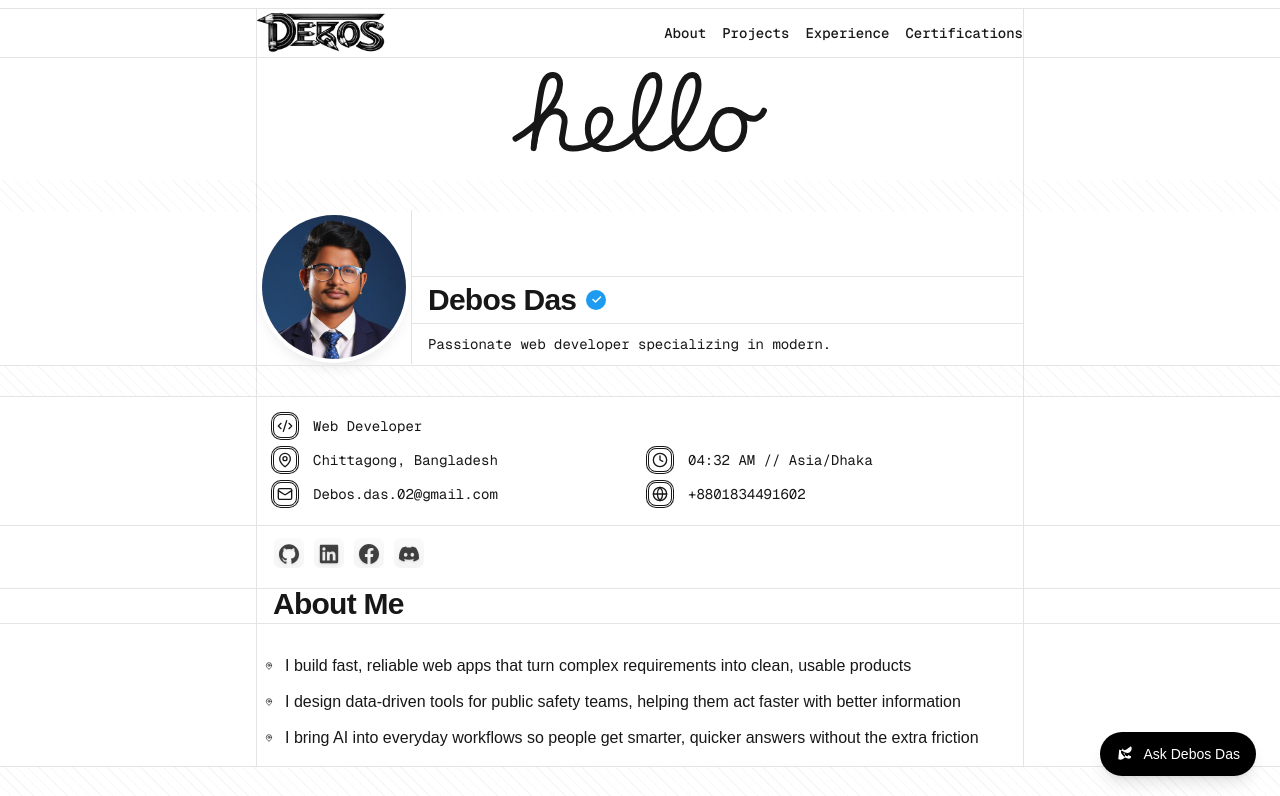
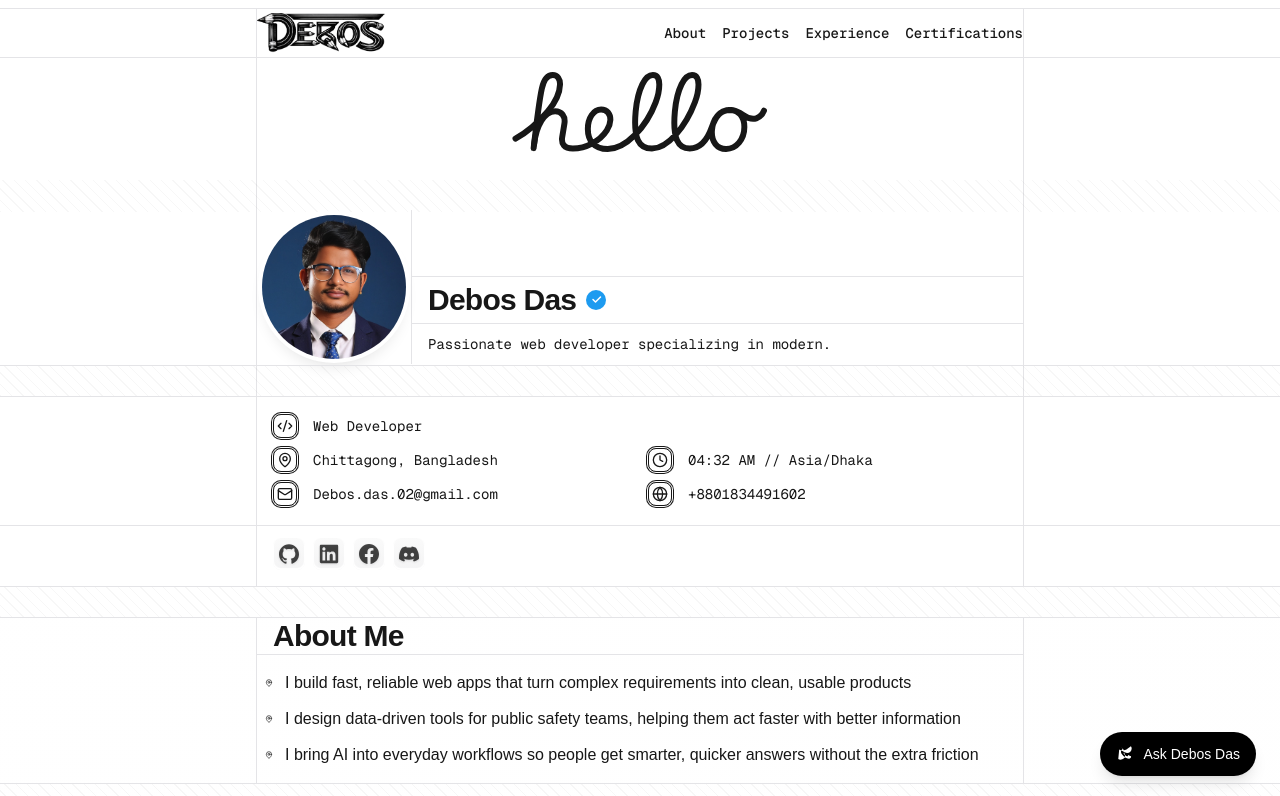
Before and after one commit to Debos602/latest-portfolio, a Next.js app: page / in a window 1280 px wide. Shown: the top 796 px of the page. Built offline with nearby package versions, Linux system fonts and the light colour scheme.

Commit message:
fixed layout error

```diff
--- a/package.json
+++ b/package.json
@@ -9,6 +9,7 @@
     "lint": "eslint"
   },
   "dependencies": {
+    "gsap": "^3.15.0",
     "lucide-react": "^1.21.0",
     "next": "16.2.9",
     "react": "19.2.4",
--- a/src/components/about.tsx
+++ b/src/components/about.tsx
@@ -13,14 +13,11 @@ export default function About() {
   return (
     <section id="about" className="bg-gradient-safe">
       <div className="max-w-3xl mx-auto border-x border-[lab(90.6853%_0.399232_-1.45452)]">
-        <h2 className="mb-8 px-4 text-3xl font-bold tracking-tight text-foreground ">
+        <h2 className="px-4 text-3xl font-bold tracking-tight text-foreground  border-b border-[lab(90.6853%_0.399232_-1.45452)]">
           About Me
         </h2>
-         <div
-            className="absolute top-[592px] left-0 right-0 h-8 pointer-events-none border-b border-[lab(90.6853%_0.399232_-1.45452)]"
-            aria-hidden="true"
-          />
-            <ul className="space-y-3 pb-4">
+
+            <ul className="space-y-3 py-4">
           {points.map((text, i) => (
             <li key={i} className="flex items-center gap-3">
                  <MapPin  className="size-4 pl-2 text-primary" />
--- a/src/components/hero.tsx
+++ b/src/components/hero.tsx
@@ -2,6 +2,7 @@ import Image from "next/image";
 import image from "../asset/debos_image.jpg";
 // Add to your imports at the top of the file
 import { CodeXml, MapPin, Clock, Mail, Globe } from "lucide-react";
+import { HatchDivider } from "./HatchDivider";
 export default function Hero() {
   return (
     <section className="bg-background mt-10">
@@ -156,7 +157,7 @@ export default function Hero() {
           {/* Social links */}
       <div className="p-4">
         <div
-            className="absolute top-[525px] left-0 right-0 h-16 pointer-events-none border-y border-[lab(90.6853%_0.399232_-1.45452)]"
+            className="absolute top-[525px] left-0 right-0 h-16 pointer-events-none border-t border-[lab(90.6853%_0.399232_-1.45452)]"
             aria-hidden="true"
 
           />
@@ -236,6 +237,7 @@ export default function Hero() {
         </div>
         </div>
       </div>
+      <HatchDivider/>
     </section>
   );
 }
```
Also changed, not shown: 1 other file (tests, documents, lock files or other folders).
